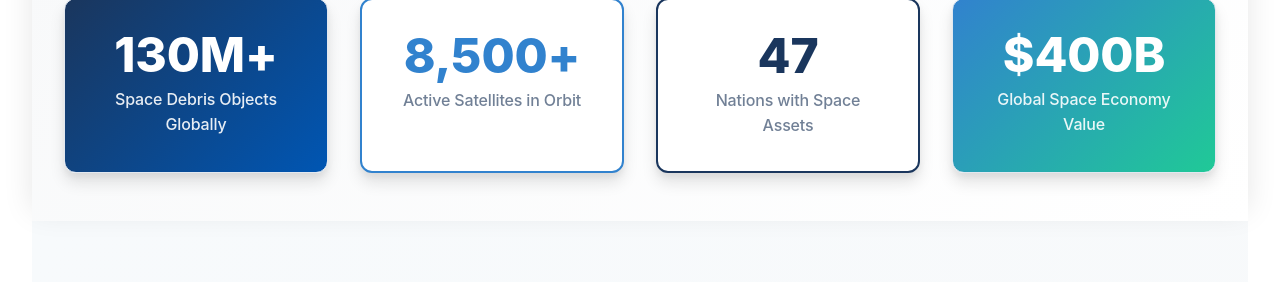
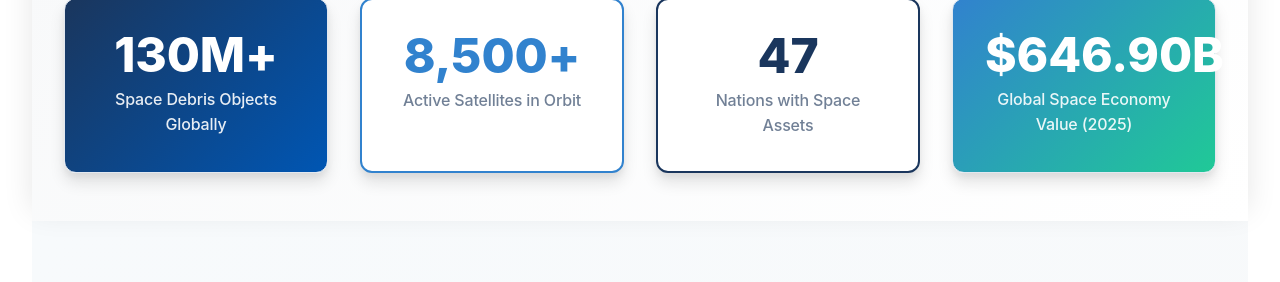
Before and after one commit to OrbitalConservation/orbitalconservation.github.io, a plain HTML site: page index.html in a window 1280 px wide. Shown: the part 832-1114 px from the top of the page. Drawn offline with nearby package versions, Linux system fonts and the light colour scheme.

Commit message:
Update index.html

```diff
--- a/index.html
+++ b/index.html
@@ -1243,8 +1243,8 @@
                       <div class="stat-label">Nations with Space Assets</div>
                   </div>
                   <div class="stat-card" style="background: linear-gradient(135deg, var(--accent-color), #20c997); color: white; border-radius: var(--border-radius-lg); padding: 2rem; box-shadow: var(--shadow-lg); transform: translateY(-10px);">
-                      <span class="stat-number" style="color: white;">$400B</span>
-                      <div class="stat-label" style="color: rgba(255,255,255,0.9);">Global Space Economy Value</div>
+                      <span class="stat-number" style="color: white;">$646.90B</span>
+                      <div class="stat-label" style="color: rgba(255,255,255,0.9);">Global Space Economy Value (2025)</div>
                   </div>
               </div>
 
```
